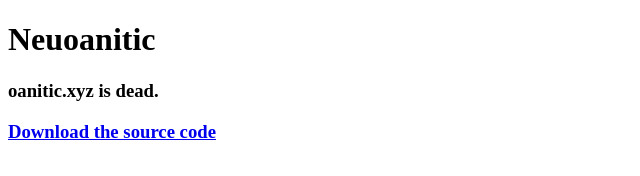
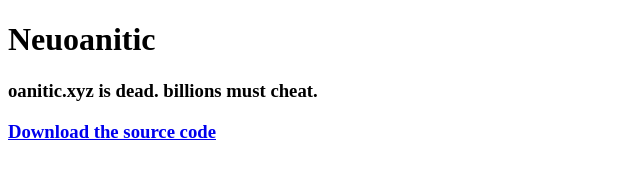
Before and after one commit to nickplj12/oanitic-website, a plain HTML site: page index.html in a window 1280 px wide. Shown: the whole page, without its empty margins (0-640 px from the left). Drawn offline with Linux system fonts and the light colour scheme.

Commit message:
final commit

```diff
--- a/index.html
+++ b/index.html
@@ -10,7 +10,7 @@
     <div id="particles-js">
         <div class="heading">
             <h1>Neuoanitic</h1>
-            <h3>oanitic.xyz is dead.</h3>
+            <h3>oanitic.xyz is dead. billions must cheat.</h3>
             <h3><a href="https://github.com/nickplj12/neuoanitic/raw/main/Neuoanitic.7z">Download the source code</a></h3>
         </div>
     </div>
```
